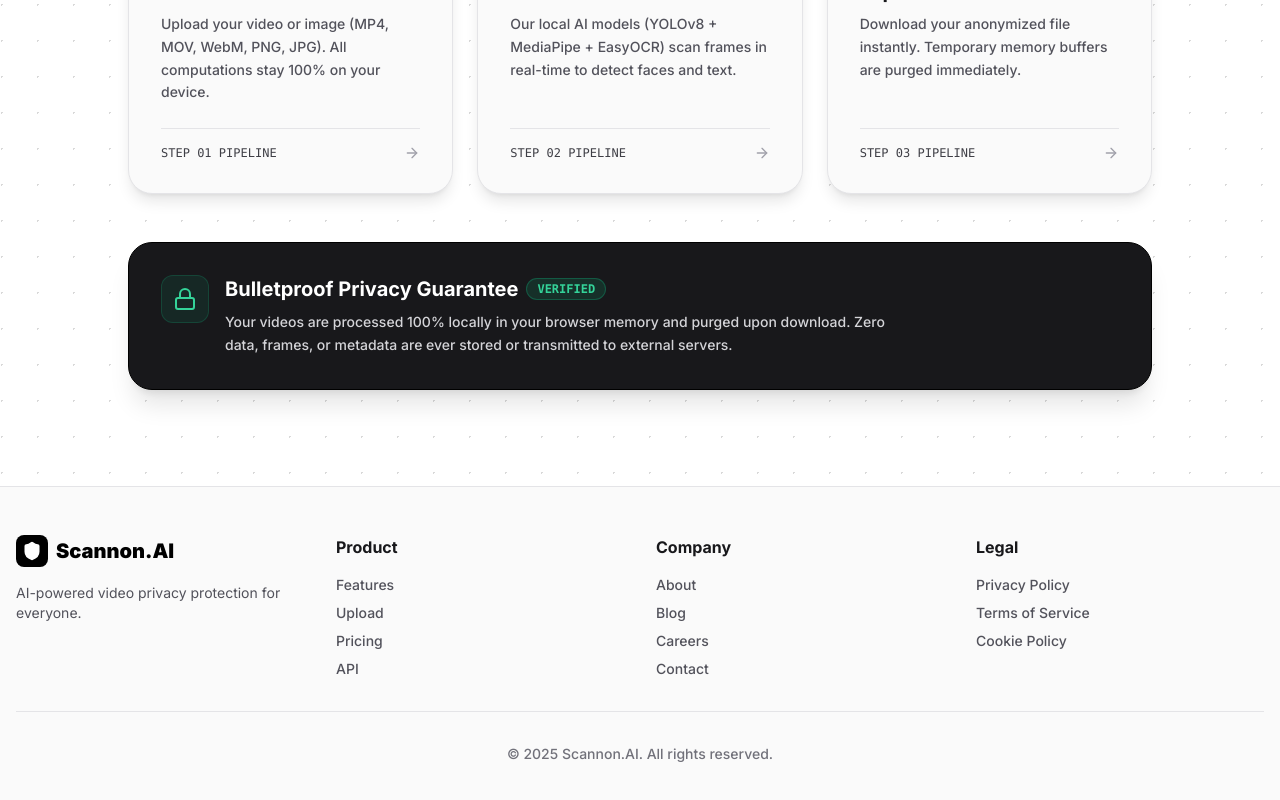
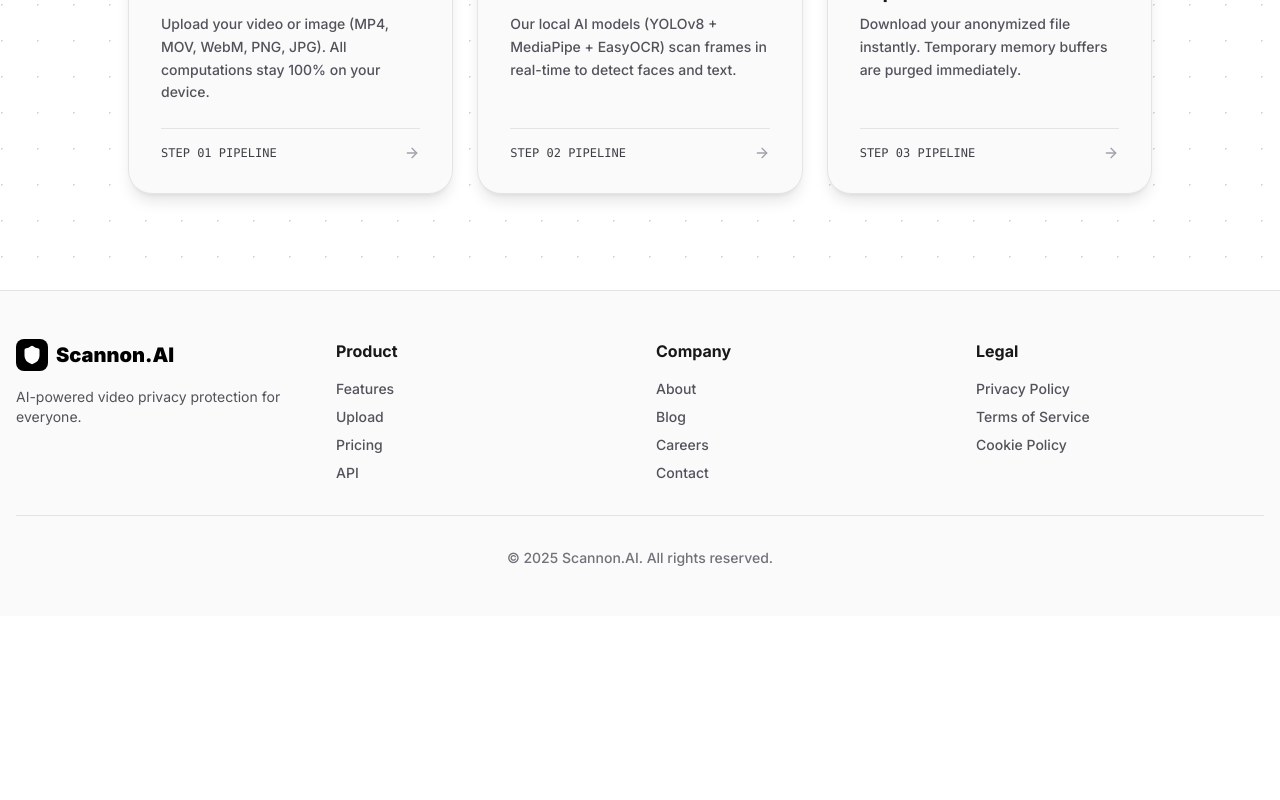
Before and after one commit to Jayaprakash367/Scannon.Ai, a React (Vite) app in the folder frontend/: page /upload in a window 1280 px wide. Shown: the part 1365-2165 px from the top of the page. After the commit the page ends 1981 px from the top, so only its background shows below. Built offline with nearby package versions, Linux system fonts and the light colour scheme.

Commit message:
Update Upload.jsx

```diff
--- a/frontend/src/pages/Upload.jsx
+++ b/frontend/src/pages/Upload.jsx
@@ -122,27 +122,7 @@
             />
           </div>
 
-          {/* Privacy Notice Card */}
-          <div className="mt-12 p-8 rounded-3xl shadow-xl border bg-zinc-900 text-white border-black relative overflow-hidden">
-            <div className="flex flex-col md:flex-row items-start md:items-center justify-between gap-6 relative z-10">
-              <div className="flex items-start gap-4">
-                <div className="w-12 h-12 rounded-xl bg-emerald-500/10 border border-emerald-500/20 flex items-center justify-center flex-shrink-0">
-                  <Lock className="w-6 h-6 text-emerald-400" />
-                </div>
-                <div>
-                  <h3 className="text-xl font-bold text-white mb-2 flex items-center gap-2">
-                    Bulletproof Privacy Guarantee
-                    <span className="text-xs font-mono font-bold bg-emerald-500/15 text-emerald-400 border border-emerald-500/30 px-2.5 py-0.5 rounded-full">
-                      VERIFIED
-                    </span>
-                  </h3>
-                  <p className="text-zinc-300 text-sm font-medium leading-relaxed max-w-2xl">
-                    Your videos are processed 100% locally in your browser memory and purged upon download. Zero data, frames, or metadata are ever stored or transmitted to external servers.
-                  </p>
-                </div>
-              </div>
-            </div>
-          </div>
+
         </motion.div>
       </div>
     </div>
```
